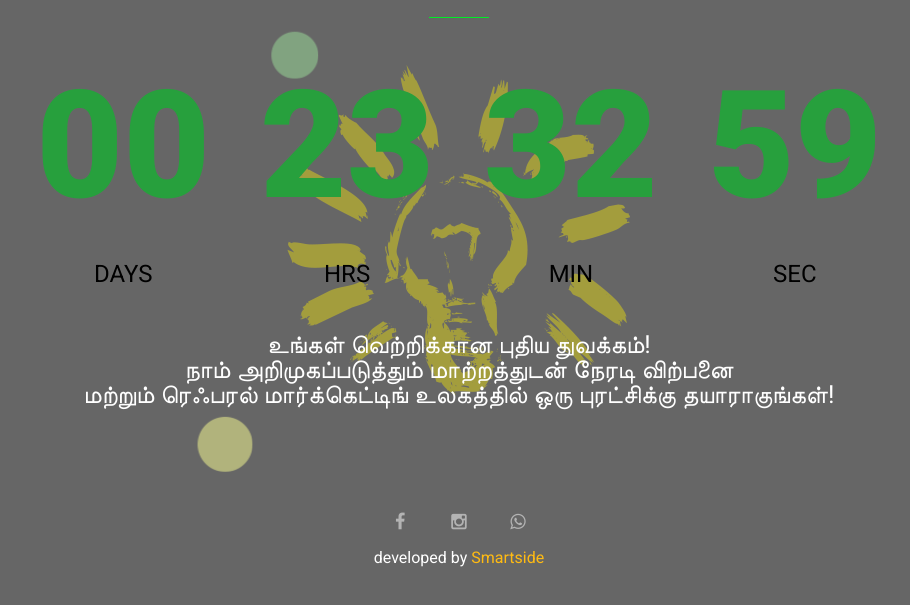
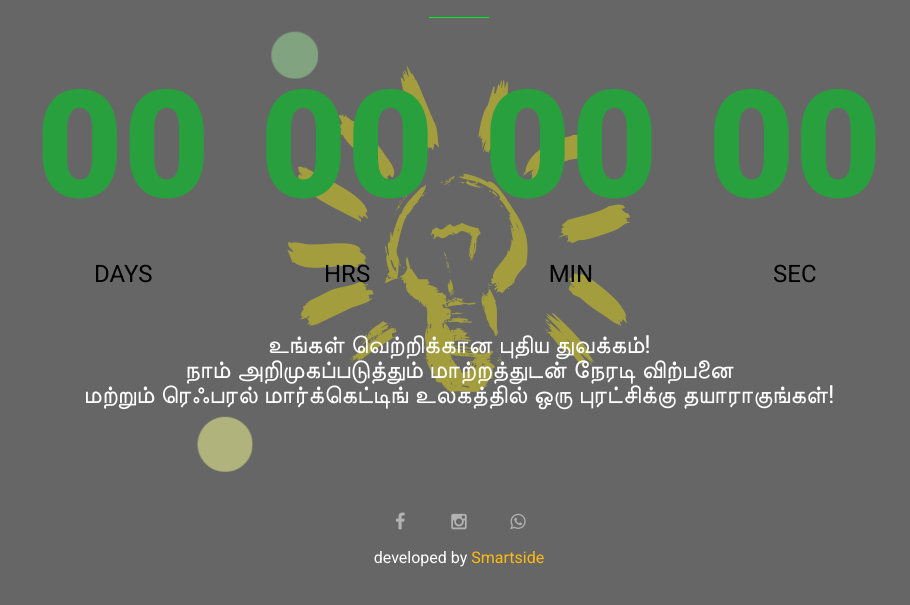
Before and after one commit to rajiv2004-cloud/grcs-countdown, a plain HTML site: page index.html in a window 1280 px wide. Shown: the part 169-774 px from the top of the page, without its empty margins (181-1091 px from the left). Drawn offline with Linux system fonts and the light colour scheme.

Commit message:
Update index.html LOGIC MISTAKE

```diff
--- a/index.html
+++ b/index.html
@@ -119,7 +119,7 @@
         <script>
             // Set the target date for tomorrow at 6:30 PM
             const targetDate = new Date();
-            targetDate.setDate(targetDate.getDate() + 1); // Set the date to tomorrow
+            targetDate.setDate(targetDate.getDate()); // Set the date to tomorrow
             targetDate.setHours(18, 30, 0, 0); // Set the time to 6:30 PM (18:30:00)
 
             function updateCountdown() {
```
